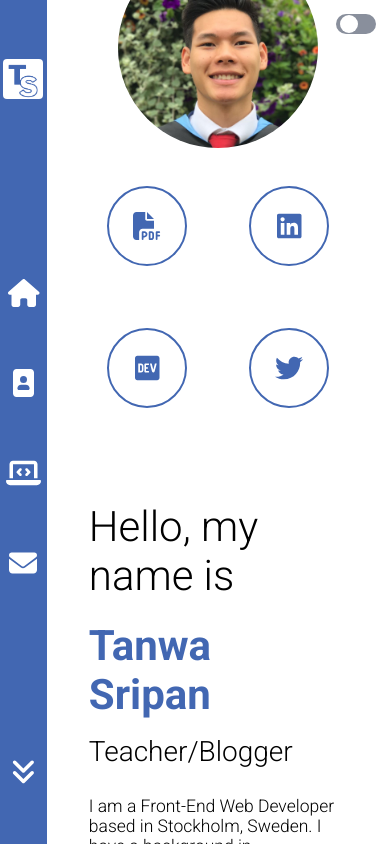
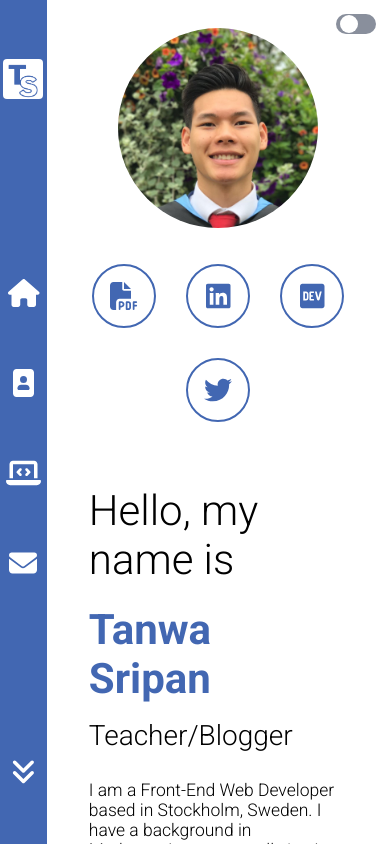
Before and after one commit to JustTanwa/portfolio, a React (Create React App) app: page / in a window 390 px wide. Shown: the top 844 px of the page. Built offline with nearby package versions, Linux system fonts and the light colour scheme.

Commit message:
made social links responsive

```diff
--- a/src/components/Intro.css
+++ b/src/components/Intro.css
@@ -22,7 +22,7 @@
     flex-wrap: wrap;
     justify-content: center;
     padding: 2em;
-    gap: 3em;
+    gap: 1em;
     color: var(--blue);
 }
 
@@ -34,8 +34,8 @@
 }
 
 #socials a {
-    width: 80px;
-    height: 80px;
+    width: 80%;
+    height: 80%;
     border-radius: 50%;
     border: 2px var(--blue) solid;
     text-decoration: none;
@@ -46,8 +46,8 @@
 }
 
 #socials a:hover {
-    width: 90px;
-    height: 90px;
+    width: 90%;
+    height: 90%;
     font-size: 1.5rem;
     background: rgb(66, 103, 178, 0.2);
 }
@@ -122,11 +122,21 @@
         max-width: 420px;
         max-height: 420px;
     }
+
+    .socials-link {
+        width: 120px;
+        height: 120px;
+    }
 }
 @media screen and (min-width: 3500px) {
     .self-photo {
         max-width: 550px;
         max-height: 550px;
+    }
+
+    .socials-link {
+        width: 200px;
+        height: 200px;
     }
 }
 
@@ -134,13 +144,19 @@
 @media screen and (max-width: 850px) {
     .intro-page {
         flex-direction: column;
+        height: auto;
     }
     .name {
-        margin-top: 2em;
+        margin: 1em 0;
     }
 
     .left-intro {
+        margin-top: 2em;
         flex-basis: content;
+    }
+    .socials-link {
+        width: 80px;
+        height: 80px;
     }
 }
 
```
